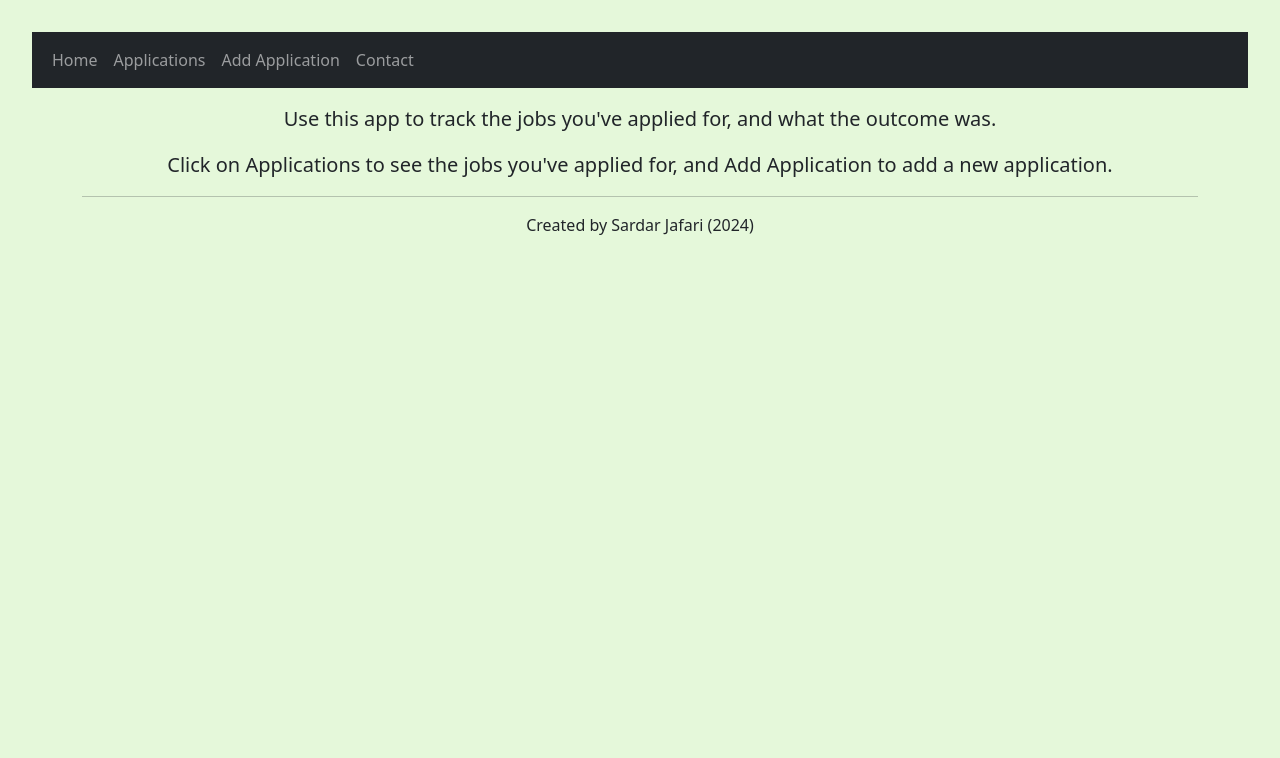
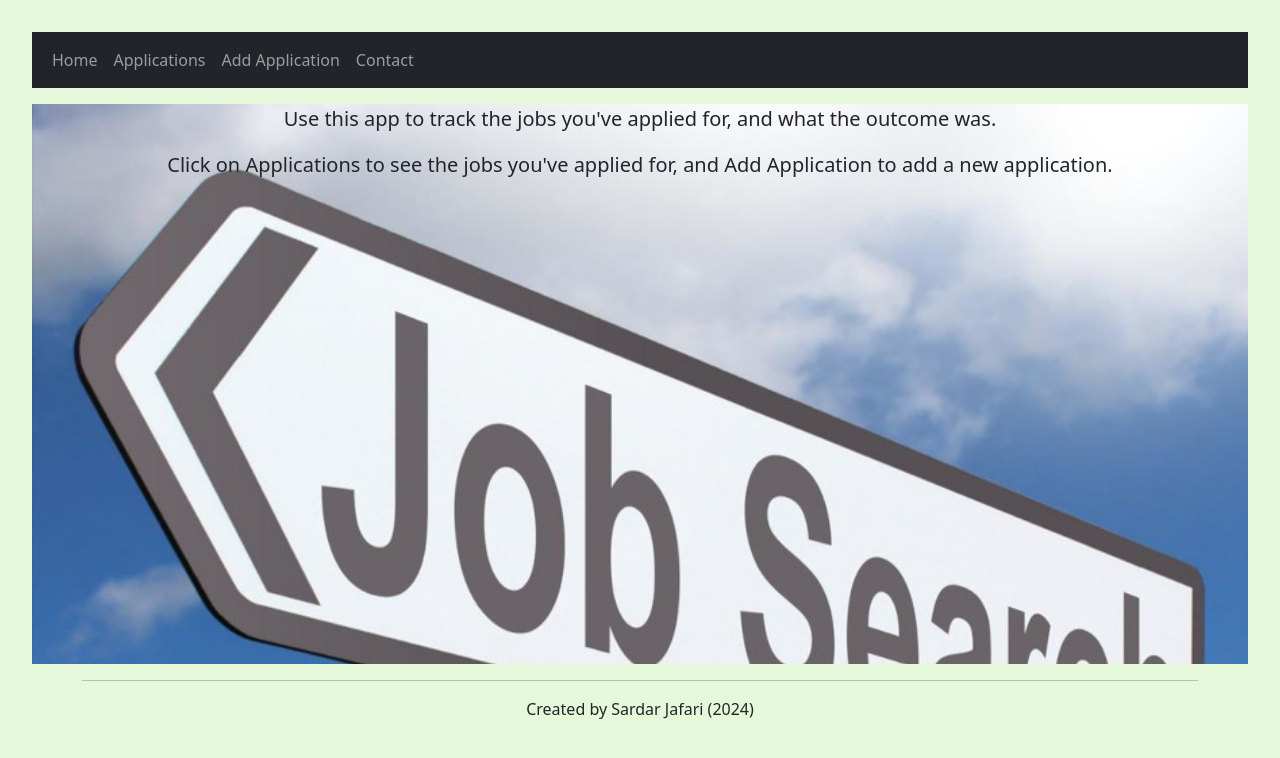
Before and after one commit to 046159/Job-Application-Tracker, a React (Vite) app: page / in a window 1280 px wide. Shown: the top 758 px of the page. Built offline with nearby package versions, Linux system fonts and the light colour scheme.

Commit message:
Updated README and made some minor refinements to look and feel

```diff
--- a/src/components/Form.jsx
+++ b/src/components/Form.jsx
@@ -23,12 +23,13 @@ const ContactUsForm = () => {
                     alert("Information has been saved.");
                     setSubmitting(false);
                     applicationsArray.push(values);
-                    console.log(applicationsArray);
+                    // console.log(applicationsArray);
                     localStorage.setItem("applicationsData", JSON.stringify(applicationsArray));
                 }, 1000);
             }}
             validationSchema={Yup.object({
-                date: Yup.string()
+                date: Yup.date()
+                    .typeError('Date must be in format MM/DD/YYYY')
                     .required('Date is required'),
                 company: Yup.string()
                     .required('Company is required'),
@@ -57,10 +58,11 @@ const ContactUsForm = () => {
                     <div className="form-group">
                         <label htmlFor="outcome">Outcome</label>
                         <Field name="outcome" as="select" className={(formik.touched.outcome && formik.errors.outcome) ? 'form-control is-invalid' : 'form-control'} type="text">
+                            <option value="Select an option">Select an option</option>
+                            <option value="Application Rejected">Application Rejected</option>
+                            <option value="Interviewed - Unsuccessful">Interviewed - Unsuccessful</option>
+                            <option value="Interviewed - Hired!">Interviewed - Hired</option>
                             <option value="No Response">No Response</option>
-                            <option value="Interviewed - Unsuccessful">Interviewed - Unsuccessful</option>
-                            <option value="Rejected">Rejected</option>
-                            <option value="Interviewed - Hired!">Interviewed - Hired</option>
                         </Field>
                         {formik.touched.outcome && formik.errors.outcome ? (
                             <div className="invalid-feedback">{formik.errors.outcome}</div>
--- a/src/components/Home.jsx
+++ b/src/components/Home.jsx
@@ -4,8 +4,16 @@ import * as bootstrap from 'bootstrap';
 
 function Home() {
 
+    const backgroundStyle = {
+        backgroundImage: `url('public/job-search.jpg')`,
+        backgroundSize: 'cover',
+        backgroundPosition: 'center top',
+        backgroundRepeat: 'no-repeat',
+        minHeight: '70vh',
+    };
+
     return (
-        <div>
+        <div style={backgroundStyle}>
             <p></p>
             <p className="lead">Use this app to track the jobs you've applied for, and what the outcome was.</p>
             <p className="lead">Click on <strong>Applications</strong> to see the jobs you've applied for, and <strong>Add Application</strong> to add a new application.</p>
```
Also changed, not shown: public/job-search.jpg (added), 1 other file (tests, documents, lock files or other folders).
